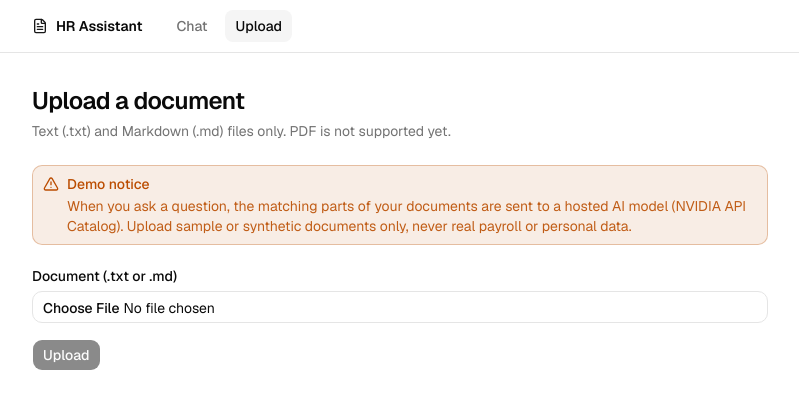
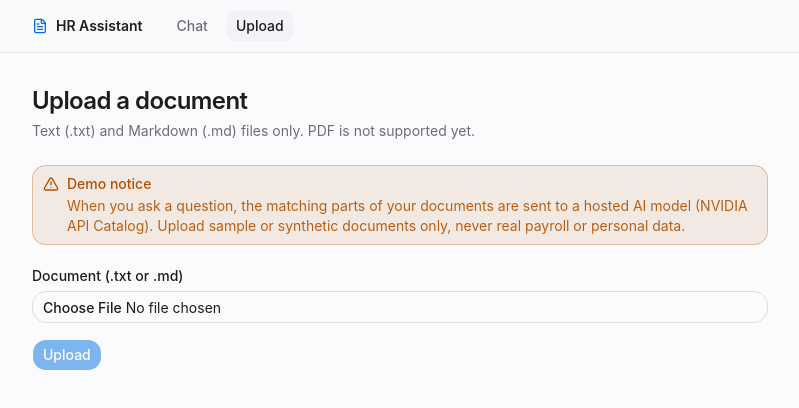
Before and after one commit to EnesSVN/hr-docs-rag-assistant, a Next.js app: page /upload in a window 1280 px wide. Shown: the top 408 px of the page, without its empty margins (240-1039 px from the left). Built offline with nearby package versions, Linux system fonts and the light colour scheme.

Commit message:
Add Apple-style design tokens, material surface and reduced motion support

```diff
--- a/src/app/globals.css
+++ b/src/app/globals.css
@@ -7,7 +7,8 @@
 @theme inline {
   --color-background: var(--background);
   --color-foreground: var(--foreground);
-  --font-sans: var(--font-geist-sans);
+  /* Apple system font first (SF on macOS/iOS), Geist and the generic system font as fallback. */
+  --font-sans: -apple-system, BlinkMacSystemFont, "SF Pro Text", "SF Pro Display", var(--font-geist-sans), system-ui, sans-serif;
   --font-mono: var(--font-geist-mono);
   --font-heading: var(--font-sans);
   --color-sidebar-ring: var(--sidebar-ring);
@@ -49,92 +50,131 @@
   --radius-2xl: calc(var(--radius) * 1.8);
   --radius-3xl: calc(var(--radius) * 2.2);
   --radius-4xl: calc(var(--radius) * 2.6);
+  --color-link: var(--link);
+  --shadow-soft: var(--elevation-1);
+  --shadow-lift: var(--elevation-2);
+  --ease-apple: cubic-bezier(0.32, 0.72, 0, 1);
 }
 
+/* Light theme: Apple-style system colors. Canvas is near white, surfaces are white,
+   grouped areas use the iOS system gray. Text colors are the accessible variants. */
 :root {
-  --background: oklch(1 0 0);
-  --foreground: oklch(0.145 0 0);
-  --card: oklch(1 0 0);
-  --card-foreground: oklch(0.145 0 0);
-  --popover: oklch(1 0 0);
-  --popover-foreground: oklch(0.145 0 0);
-  --primary: oklch(0.205 0 0);
-  --primary-foreground: oklch(0.985 0 0);
-  --secondary: oklch(0.97 0 0);
-  --secondary-foreground: oklch(0.205 0 0);
-  --muted: oklch(0.97 0 0);
-  --muted-foreground: oklch(0.556 0 0);
-  --accent: oklch(0.97 0 0);
-  --accent-foreground: oklch(0.205 0 0);
-  --destructive: oklch(0.577 0.245 27.325);
+  color-scheme: light;
+  --background: #fbfbfd;
+  --foreground: #1d1d1f;
+  --card: #ffffff;
+  --card-foreground: #1d1d1f;
+  --popover: #ffffff;
+  --popover-foreground: #1d1d1f;
+  --primary: #0071e3;
+  --primary-foreground: #ffffff;
+  --secondary: #e5e5ea;
+  --secondary-foreground: #1d1d1f;
+  --muted: #f2f2f7;
+  --muted-foreground: #6e6e73;
+  --accent: #ebebf0;
+  --accent-foreground: #1d1d1f;
+  --destructive: #d70015;
   /* Status colors (our own tokens, shadcn only ships "destructive"). */
-  --success: oklch(0.527 0.154 150);
-  --warning: oklch(0.555 0.163 48.4);
-  --info: oklch(0.488 0.243 264.4);
-  --border: oklch(0.922 0 0);
-  --input: oklch(0.922 0 0);
-  --ring: oklch(0.708 0 0);
+  --success: #248a3d;
+  --warning: #b25000;
+  --info: #0071e3;
+  --link: #0066cc;
+  --border: rgb(0 0 0 / 0.08);
+  --input: rgb(0 0 0 / 0.12);
+  --ring: #0071e3;
   --chart-1: oklch(0.87 0 0);
   --chart-2: oklch(0.556 0 0);
   --chart-3: oklch(0.439 0 0);
   --chart-4: oklch(0.371 0 0);
   --chart-5: oklch(0.269 0 0);
-  --radius: 0.625rem;
-  --sidebar: oklch(0.985 0 0);
-  --sidebar-foreground: oklch(0.145 0 0);
-  --sidebar-primary: oklch(0.205 0 0);
-  --sidebar-primary-foreground: oklch(0.985 0 0);
-  --sidebar-accent: oklch(0.97 0 0);
-  --sidebar-accent-foreground: oklch(0.205 0 0);
-  --sidebar-border: oklch(0.922 0 0);
-  --sidebar-ring: oklch(0.708 0 0);
+  --radius: 0.875rem;
+  --sidebar: #f2f2f7;
+  --sidebar-foreground: #1d1d1f;
+  --sidebar-primary: #0071e3;
+  --sidebar-primary-foreground: #ffffff;
+  --sidebar-accent: #e5e5ea;
+  --sidebar-accent-foreground: #1d1d1f;
+  --sidebar-border: rgb(0 0 0 / 0.08);
+  --sidebar-ring: #0071e3;
+  --elevation-1: 0 1px 2px rgb(0 0 0 / 0.04), 0 2px 8px rgb(0 0 0 / 0.04);
+  --elevation-2: 0 2px 4px rgb(0 0 0 / 0.04), 0 12px 32px rgb(0 0 0 / 0.08);
 }
 
+/* Dark theme: iOS dark system colors (true black canvas, raised dark grays). */
 .dark {
-  --background: oklch(0.145 0 0);
-  --foreground: oklch(0.985 0 0);
-  --card: oklch(0.205 0 0);
-  --card-foreground: oklch(0.985 0 0);
-  --popover: oklch(0.205 0 0);
-  --popover-foreground: oklch(0.985 0 0);
-  --primary: oklch(0.922 0 0);
-  --primary-foreground: oklch(0.205 0 0);
-  --secondary: oklch(0.269 0 0);
-  --secondary-foreground: oklch(0.985 0 0);
-  --muted: oklch(0.269 0 0);
-  --muted-foreground: oklch(0.708 0 0);
-  --accent: oklch(0.269 0 0);
-  --accent-foreground: oklch(0.985 0 0);
-  --destructive: oklch(0.704 0.191 22.216);
-  --success: oklch(0.723 0.191 149.6);
-  --warning: oklch(0.828 0.189 84.4);
-  --info: oklch(0.707 0.165 254.6);
-  --border: oklch(1 0 0 / 10%);
-  --input: oklch(1 0 0 / 15%);
-  --ring: oklch(0.556 0 0);
+  color-scheme: dark;
+  --background: #000000;
+  --foreground: #f5f5f7;
+  --card: #1c1c1e;
+  --card-foreground: #f5f5f7;
+  --popover: #2c2c2e;
+  --popover-foreground: #f5f5f7;
+  --primary: #0071e3;
+  --primary-foreground: #ffffff;
+  --secondary: #2c2c2e;
+  --secondary-foreground: #f5f5f7;
+  --muted: #1c1c1e;
+  --muted-foreground: #98989d;
+  --accent: #2c2c2e;
+  --accent-foreground: #f5f5f7;
+  --destructive: #ff453a;
+  --success: #30d158;
+  --warning: #ff9f0a;
+  --info: #2997ff;
+  --link: #2997ff;
+  --border: rgb(255 255 255 / 0.1);
+  --input: rgb(255 255 255 / 0.14);
+  --ring: #2997ff;
   --chart-1: oklch(0.87 0 0);
   --chart-2: oklch(0.556 0 0);
   --chart-3: oklch(0.439 0 0);
   --chart-4: oklch(0.371 0 0);
   --chart-5: oklch(0.269 0 0);
-  --sidebar: oklch(0.205 0 0);
-  --sidebar-foreground: oklch(0.985 0 0);
-  --sidebar-primary: oklch(0.488 0.243 264.376);
-  --sidebar-primary-foreground: oklch(0.985 0 0);
-  --sidebar-accent: oklch(0.269 0 0);
-  --sidebar-accent-foreground: oklch(0.985 0 0);
-  --sidebar-border: oklch(1 0 0 / 10%);
-  --sidebar-ring: oklch(0.556 0 0);
+  --sidebar: #1c1c1e;
+  --sidebar-foreground: #f5f5f7;
+  --sidebar-primary: #0071e3;
+  --sidebar-primary-foreground: #ffffff;
+  --sidebar-accent: #2c2c2e;
+  --sidebar-accent-foreground: #f5f5f7;
+  --sidebar-border: rgb(255 255 255 / 0.1);
+  --sidebar-ring: #2997ff;
+  --elevation-1: 0 0 0 1px rgb(255 255 255 / 0.06);
+  --elevation-2: 0 0 0 1px rgb(255 255 255 / 0.08), 0 16px 40px rgb(0 0 0 / 0.5);
 }
 
 @layer base {
   * {
     @apply border-border outline-ring/50;
   }
-  body {
-    @apply bg-background text-foreground;
-  }
   html {
     @apply font-sans;
   }
+  body {
+    @apply bg-background text-foreground antialiased;
+  }
+  h1,
+  h2,
+  h3 {
+    letter-spacing: -0.022em;
+  }
 }
+
+/* Translucent "frosted glass" surface (header, composer), like Apple's materials. */
+@utility material {
+  background-color: color-mix(in srgb, var(--background) 72%, transparent);
+  -webkit-backdrop-filter: saturate(180%) blur(20px);
+  backdrop-filter: saturate(180%) blur(20px);
+}
+
+/* People who ask their system for less motion get (almost) no animation. */
+@media (prefers-reduced-motion: reduce) {
+  *,
+  *::before,
+  *::after {
+    animation-duration: 0.01ms !important;
+    animation-iteration-count: 1 !important;
+    transition-duration: 0.01ms !important;
+    scroll-behavior: auto !important;
+  }
+}
```
